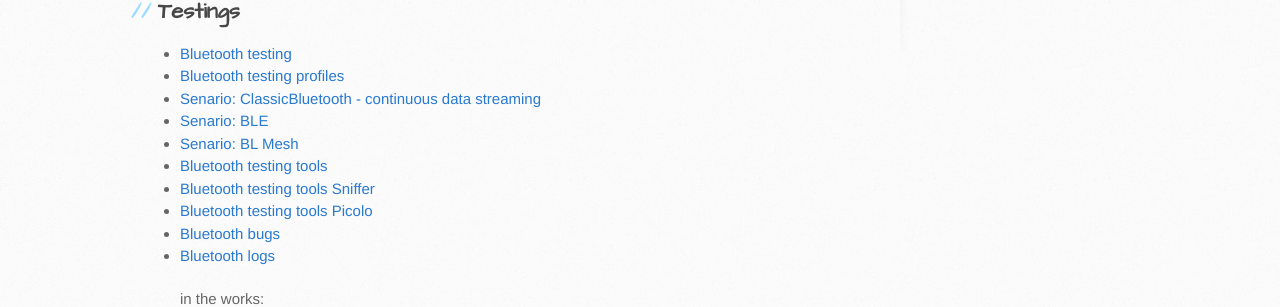
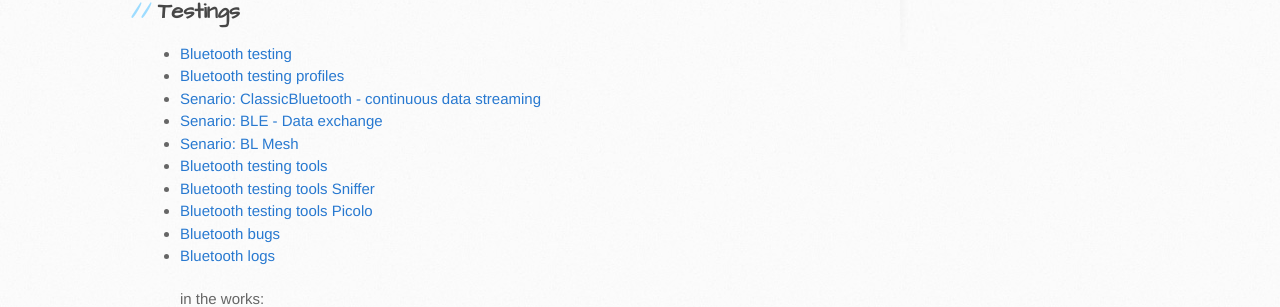
Before and after one commit to trumpfheller/trumpfheller.github.io, a Jekyll site: the page built from index.md, in a window 1280 px wide. Shown: the part 674-981 px from the top of the page. Built offline with Jekyll 4.4.1, drawn with Linux system fonts in a browser that asks for light colours.

Commit message:
Update index.md

```diff
--- a/index.md
+++ b/index.md
@@ -28,7 +28,7 @@ layout: default
 - [Bluetooth testing](./testing/bt.html)
 - [Bluetooth testing profiles](./testing/bt_profiles.html)
 - [Senario: ClassicBluetooth - continuous data streaming](./testing/bt_scenario_ClassicBluetooth.html)
-- [Senario: BLE](./testing/bt_scenario_BLE.html)
+- [Senario: BLE - Data exchange](./testing/bt_scenario_BLE.html)
 - [Senario: BL Mesh](./testing/bt_scenario_.html)
 - [Bluetooth testing tools](./testing/btt.html)
 - [Bluetooth testing tools Sniffer](./testing/btt_sniffers.html)
```
